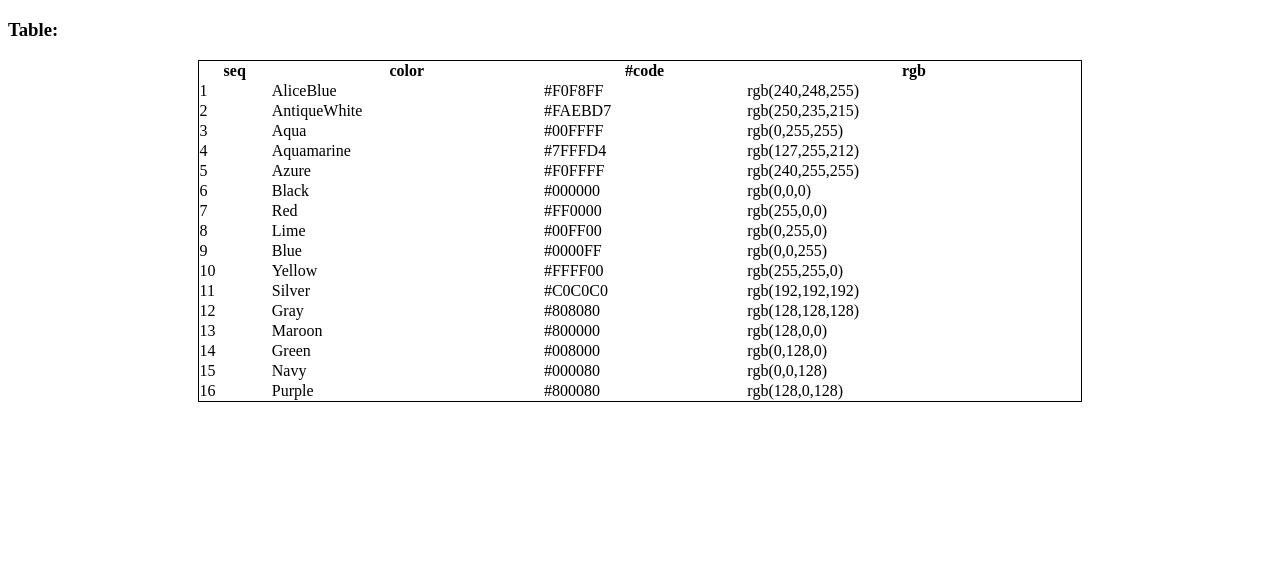
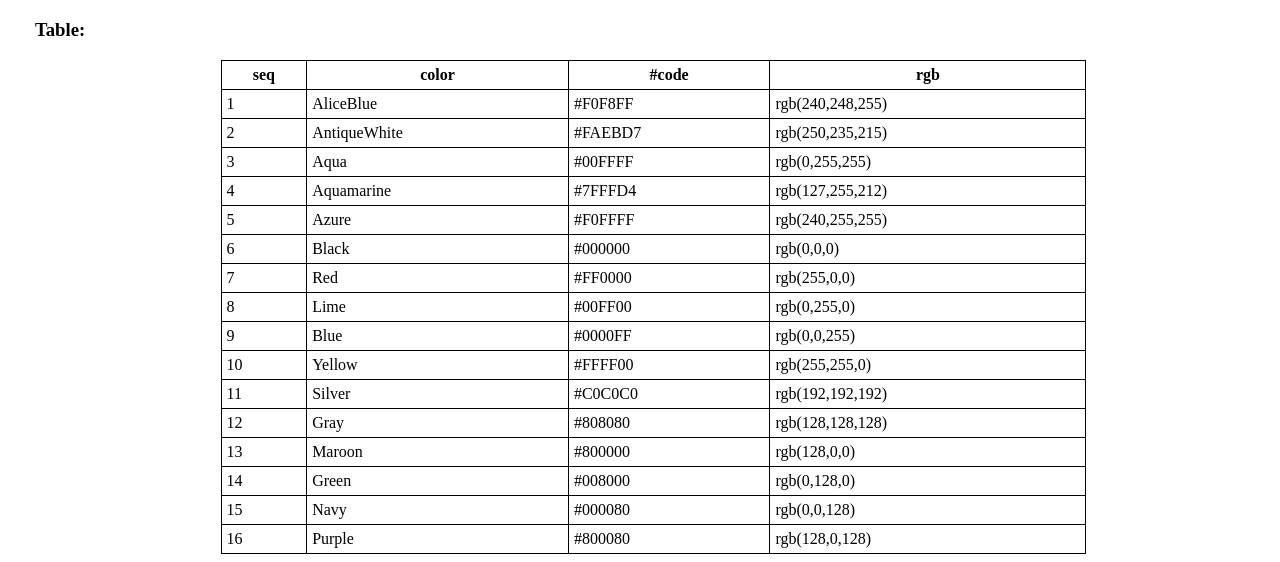
Before and after one commit to HoangQuynh19/Baitaplaptrinh1, a plain HTML site: page index.html in a window 1280 px wide. Shown: the part 797-1359 px from the top of the page. Before the commit the page ends 1207 px from the top, so only its background shows below. Drawn offline with Linux system fonts and the light colour scheme.

Commit message:
Update index.html

```diff
--- a/index.html
+++ b/index.html
@@ -33,8 +33,7 @@
         <img src="https://i.imgur.com/FUQcbRh.jpg" width="400"/>
       </div>
 
-    <table style="width: 70%; margin-left: auto; margin-right: auto;border: 1px solid black;
-          border-collapse: collapse ;">
+    <table style="width: 70%; margin-left: auto; margin-right: auto;">
         <h3>Table:</h3>
         <thead>
         <tr>
@@ -139,6 +138,21 @@
         </tr>
         </tbody>
     </table>
+    <style>
+        body{
+            margin-left: 35px;
+        }
+        table {
+            margin-top: 10px;
+          border: 1px solid black;
+          border-collapse: collapse ;
+        }
+        td,th{
+          border: 1px solid black;
+          padding: 5px;
+        }
+
+    </style>
 
 </body>
 </html>
```
